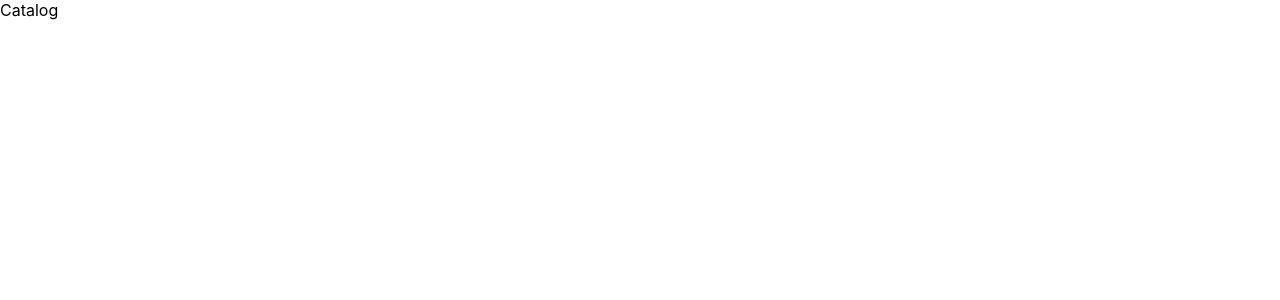
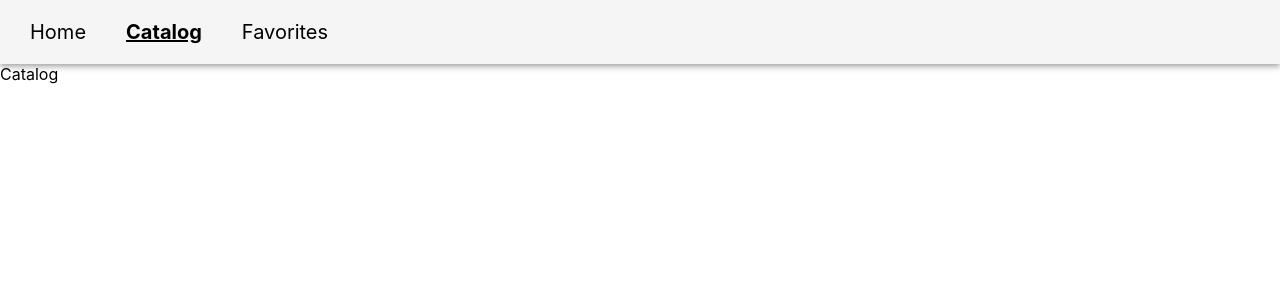
Before and after one commit to igorivnaolga/campervans-app, a React (Create React App) app: page /campervans-app/catalog in a window 1280 px wide. Shown: the top 300 px of the page. Built offline with nearby package versions, Linux system fonts and the light colour scheme.

Commit message:
add layout header

```diff
--- a/package.json
+++ b/package.json
@@ -14,6 +14,7 @@
     "react-redux": "^9.1.2",
     "react-router-dom": "^6.23.1",
     "react-scripts": "5.0.1",
+    "styled-components": "^6.1.11",
     "web-vitals": "^2.1.3"
   },
   "scripts": {
--- /dev/null
+++ b/src/Layout/Layout.js
@@ -0,0 +1,17 @@
+import Header from 'components/Header/Header';
+import { StyledHeader } from 'components/Header/Header.styled';
+import { Outlet } from 'react-router-dom';
+
+const Layout = () => {
+  return (
+    <>
+      <StyledHeader>
+        <Header />
+      </StyledHeader>
+
+        <Outlet />
+
+    </>
+  );
+};
+export default Layout;
--- a/src/components/App.jsx
+++ b/src/components/App.jsx
@@ -1,14 +1,19 @@
+import Layout from 'Layout/Layout';
 import Catalog from 'pages/Catalog/Catalog';
 import Favorites from 'pages/Favorites/Favorites';
 import Home from 'pages/Home/Home';
-import { Route, Routes } from 'react-router-dom';
+import { Suspense } from 'react';
+import { Navigate, Route, Routes } from 'react-router-dom';
 
 export const App = () => {
   return (
     <Routes>
-      <Route path="/" element={<Home />}></Route>
-      <Route path="/catalog" element={<Catalog />}></Route>
-      <Route path="/favorites" element={<Favorites />}></Route>
+      <Route path="/" element={<Layout />}>
+        <Route index element={<Home />} />
+        <Route path="/catalog" element={<Catalog />} />
+        <Route path="/favorites" element={<Favorites />} />
+      </Route>
+      <Route path="*" element={<Navigate to="/" />} />
     </Routes>
   );
 };
--- /dev/null
+++ b/src/components/Header/Header.jsx
@@ -0,0 +1,18 @@
+import { StyledList, StyledNavLink } from './Header.styled';
+
+const Header = () => {
+  return (
+    <StyledList>
+      <li>
+        <StyledNavLink to="/">Home</StyledNavLink>
+      </li>
+      <li>
+        <StyledNavLink to="/catalog">Catalog</StyledNavLink>
+      </li>
+      <li>
+        <StyledNavLink to="/favorites">Favorites</StyledNavLink>
+      </li>
+    </StyledList>
+  );
+};
+export default Header;
--- /dev/null
+++ b/src/components/Header/Header.styled.js
@@ -0,0 +1,29 @@
+import { NavLink } from 'react-router-dom';
+import styled from 'styled-components';
+
+export const StyledHeader = styled.header`
+  box-shadow: 0 2px 4px -1px rgba(0, 0, 0, 0.2), 0 4px 5px 0 rgba(0, 0, 0, 0.14),
+    0 1px 10px 0 rgba(0, 0, 0, 0.12);
+  background: #f5f5f5;
+`;
+
+export const StyledList = styled.ul`
+  display: flex;
+  gap: 40px;
+  max-width: 1440px;
+  margin-left: auto;
+  margin-right: auto;
+  padding: 20px 30px;
+`;
+
+export const StyledNavLink = styled(NavLink)`
+  text-decoration: none;
+  color: black;
+  font-size: 20px;
+
+  &.active {
+    text-decoration: underline;
+    scale: 1.05;
+    font-weight: bold;
+  }
+`;
--- a/src/index.css
+++ b/src/index.css
@@ -13,3 +13,14 @@ code {
   font-family: source-code-pro, Menlo, Monaco, Consolas, 'Courier New',
     monospace;
 }
+img {
+  display: block;
+  max-width: 100%;
+  height: auto;
+}
+ul,
+ol {
+  margin: 0;
+  padding: 0;
+  list-style: none;
+}
```
Also changed, not shown: 1 other file (tests, documents, lock files or other folders).
